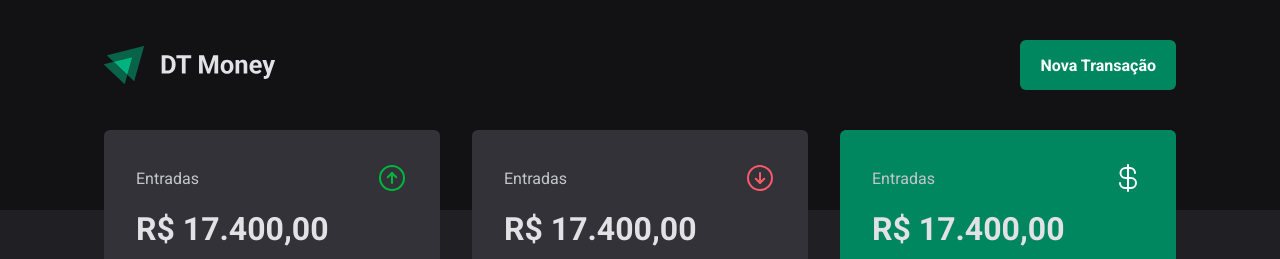
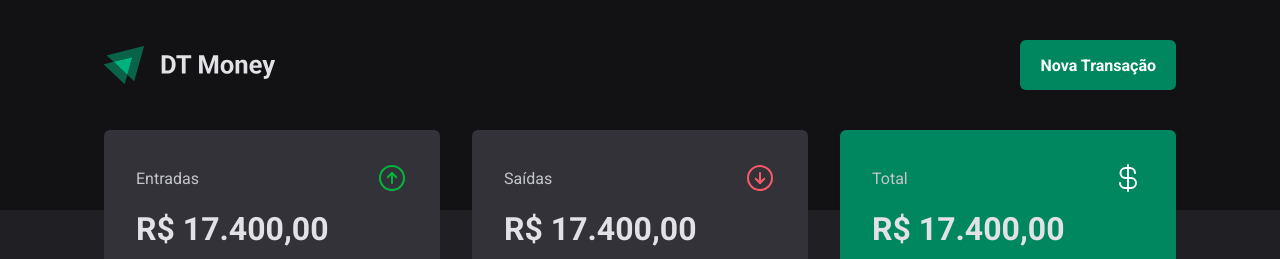
Before and after one commit to rodrigordgfs/DT-Money, a React (Vite) app: page / in a window 1280 px wide. Shown: the top 259 px of the page. Built offline with nearby package versions, Linux system fonts and the light colour scheme; no server answers.

Commit message:
Feature: Criando contexto de transações

```diff
--- a/server.json
+++ b/server.json
@@ -9,7 +9,7 @@
       "createdAt": "2020-01-01T19:12:43.000Z"
     },
     {
-      "id": "ff324513-9250-4b6b-805d-73462f9f5dc9",
+      "id": "aa29b2f7-4190-403e-851b-b035eaffb339",
       "description": "Test transaction 1",
       "type": "outcome",
       "category": "food",
--- a/src/App.tsx
+++ b/src/App.tsx
@@ -2,12 +2,15 @@ import { ThemeProvider } from "styled-components";
 import { defaultTheme } from "./styles/theme/default";
 import { GlobalStyle } from "./styles/global";
 import { Transactions } from "./pages/Transactions";
+import { TransactionsProvider } from "./contexts/TransactionsContext";
 
 export function App() {
   return (
     <ThemeProvider theme={defaultTheme}>
-      <GlobalStyle />
-      <Transactions />
+      <TransactionsProvider>
+        <GlobalStyle />
+        <Transactions />
+      </TransactionsProvider>
     </ThemeProvider>
   );
 }
--- a/src/components/Summary/index.tsx
+++ b/src/components/Summary/index.tsx
@@ -1,7 +1,11 @@
+import { useContext } from "react";
+import { TransactionsContext } from "../../contexts/TransactionsContext";
 import { SummaryCard, SummaryContainer } from "./styles";
 import { ArrowCircleUp, ArrowCircleDown, CurrencyDollar } from "phosphor-react";
 
 export function Summary() {
+  const { transactions } = useContext(TransactionsContext);
+
   return (
     <SummaryContainer>
       <SummaryCard>
@@ -13,14 +17,14 @@ export function Summary() {
       </SummaryCard>
       <SummaryCard>
         <header>
-          <span>Entradas</span>
+          <span>Saídas</span>
           <ArrowCircleDown size={32} color="#F75A68" />
         </header>
         <strong>R$ 17.400,00</strong>
       </SummaryCard>
       <SummaryCard variant="green">
         <header>
-          <span>Entradas</span>
+          <span>Total</span>
           <CurrencyDollar size={32} color="#FFF" />
         </header>
         <strong>R$ 17.400,00</strong>
--- /dev/null
+++ b/src/contexts/TransactionsContext/index.tsx
@@ -0,0 +1,30 @@
+import { createContext, useEffect, useState } from "react";
+import { ITransaction } from "../../interfaces/ITransaction";
+
+interface ITransactionContextType {
+  transactions: ITransaction[];
+}
+
+interface ItransactionProviderProps {
+  children: React.ReactNode;
+}
+
+export const TransactionsContext = createContext({} as ITransactionContextType);
+
+export function TransactionsProvider({ children }: ItransactionProviderProps) {
+  const [transactions, setTransactions] = useState<ITransaction[]>([]);
+
+  useEffect(() => {
+    fetch("http://localhost:3000/transactions")
+      .then((response) => response.json())
+      .then((data) => {
+        setTransactions(data);
+      });
+  }, []);
+
+  return (
+    <TransactionsContext.Provider value={{ transactions }}>
+      {children}
+    </TransactionsContext.Provider>
+  );
+}
--- a/src/pages/Transactions/index.tsx
+++ b/src/pages/Transactions/index.tsx
@@ -1,4 +1,4 @@
-import { useEffect, useState } from "react";
+import { useContext, useEffect, useState } from "react";
 import { Header } from "../../components/Header";
 import { Summary } from "../../components/Summary";
 import { SearchForm } from "./components/SearchForm";
@@ -7,18 +7,10 @@ import {
   TransactionsContainer,
   TransactionsTable,
 } from "./styles";
-import { ITransaction } from "../../interfaces/ITransaction";
+import { TransactionsContext } from "../../contexts/TransactionsContext";
 
 export function Transactions() {
-  const [transactions, setTransactions] = useState<ITransaction[]>([]);
-
-  useEffect(() => {
-    fetch("http://localhost:3000/transactions")
-      .then((response) => response.json())
-      .then((data) => {
-        setTransactions(data);
-      });
-  }, []);
+  const { transactions } = useContext(TransactionsContext);
 
   return (
     <>
```
